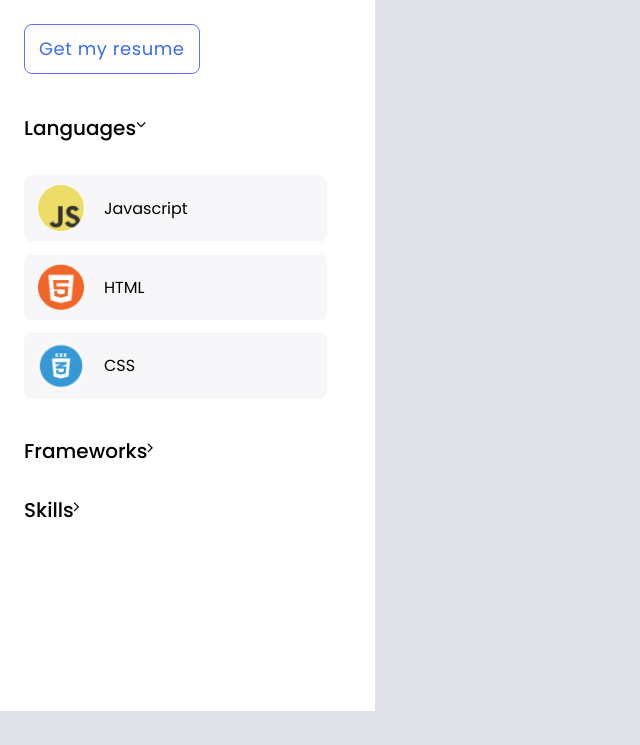
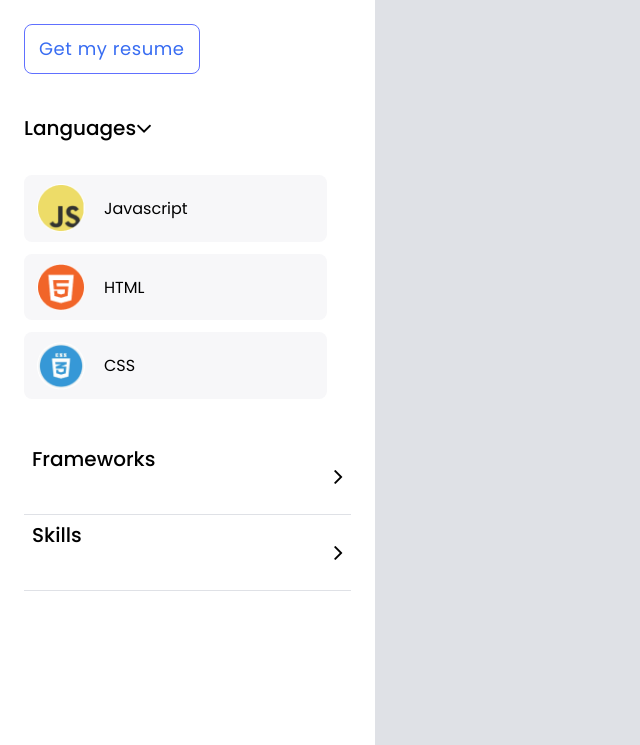
Before and after one commit to Techcolony/Portfolio-Project, a website: page index.html in a window 1280 px wide. Shown: the part 3821-4566 px from the top of the page, without its empty margins (0-640 px from the left). Before the commit the page ends 4532 px from the top, so only its background shows below. Drawn offline with Linux system fonts and the light colour scheme.

Commit message:
made changes to files

```diff
--- a/index.html
+++ b/index.html
@@ -224,11 +224,11 @@
                                 <li><img src="icons-images/HTML.png">HTML</li>
                                 <li><img src="icons-images/CSS.png">CSS</li>
                             </ul>
-                        <li>
+                        <li class="separator-border">
                             <h1 class="separator">Frameworks</h1>
                             <i class="fa fa-angle-right"></i>
                         </li>
-                        <li>
+                        <li class="separator-border">
                             <h1 class="separator">Skills</h1>
                             <i class="fa fa-angle-right"></i>
                         </li>
--- a/style.css
+++ b/style.css
@@ -119,7 +119,6 @@ button:active {
   display: flex;
   flex-direction: column;
   align-items: center;
-  /* padding: 114px 24px; */
   gap: 88px;
   position: absolute;
   width: 375px;
@@ -229,8 +228,6 @@ button:active {
   align-items: center;
   padding: 0px;
   gap: 12px;
-  /* width: 236px;
-  height: 32px; */
   margin-top: 60px;
 }
 
@@ -328,8 +325,6 @@ button:active {
   background-size: cover;
   background-color: #fff;
   border-radius: 0 70px 0 0;
-  /* width: 375px;
-  height: 1125.15px; */
 }
 
 .about1 {
@@ -351,7 +346,6 @@ button:active {
   line-height: 1.5rem;
   color: #344563;
   margin: -1px;
-
 }
 
 .about3 {
@@ -371,7 +365,6 @@ button:active {
   gap: 12px;
   font-family: 'Poppins', sans-serif;
   width: 327px;
-  /* height: 248.15px; */
 }
 
 .skill-list ul {
@@ -387,7 +380,7 @@ button:active {
 .skill-list h1 {
   display: flex;
   height: 24px;
-  font-family: 'Poppins';
+  font-family: 'Poppins', sans-serif;
   font-style: normal;
   font-weight: 500;
   font-size: 20px;
@@ -412,13 +405,8 @@ button:active {
   padding-left: 80px;
 }
 
-.drop-menu {
-  position: relative;
-  left: 25%;
-  right: 25%;
-  border: 2px solid #ACB7C3;
-  width: 20px;
-  height: 12px;
+.language ul {
+  margin: 0 0 0 0px;
 }
 
 .language img {
@@ -428,3 +416,18 @@ button:active {
   left: 12px;
   margin-left: 25px;
 }
+
+.separator-border {
+  display: flex;
+  flex-direction: row;
+  align-items: center;
+  justify-content: space-between;
+  line-height: 1.5rem;
+  padding: 0.5rem;
+  width: 327px;
+  border-bottom: 1px solid #DFE1E6;
+}
+
+.fa {
+  font-size: 25px;
+}
```
Also changed, not shown: icons-images/contact form.png (added).
